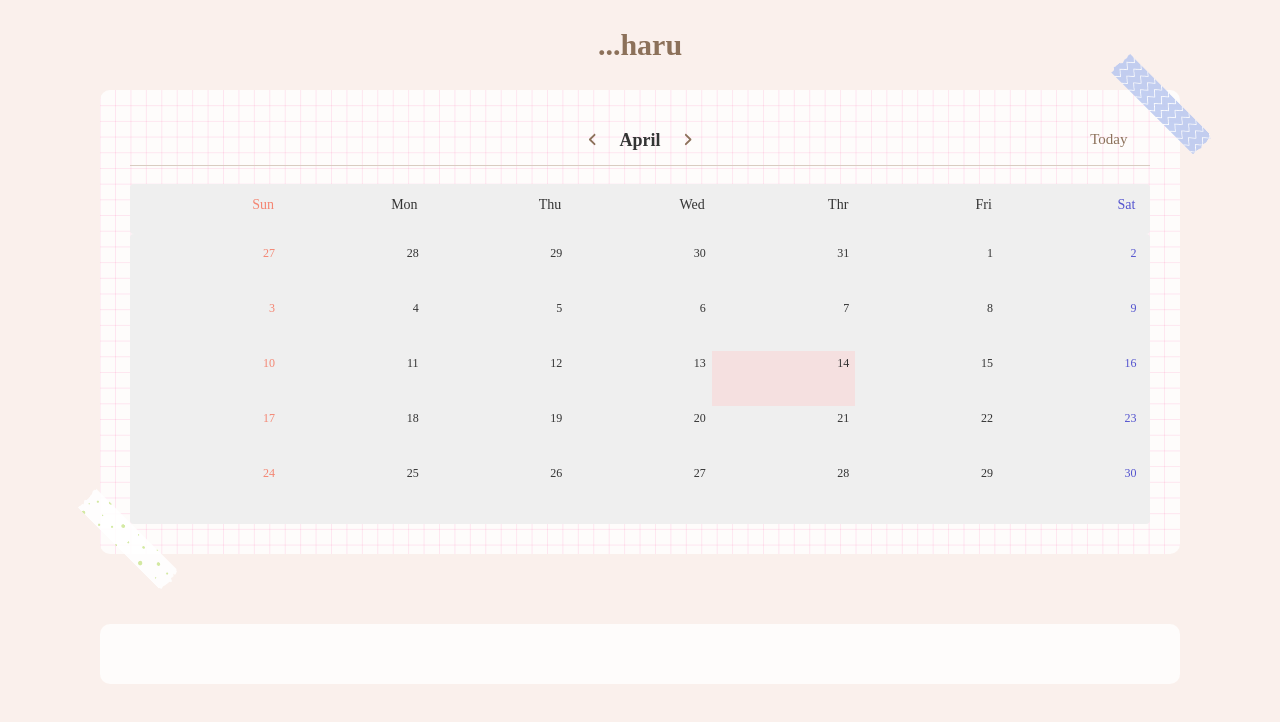
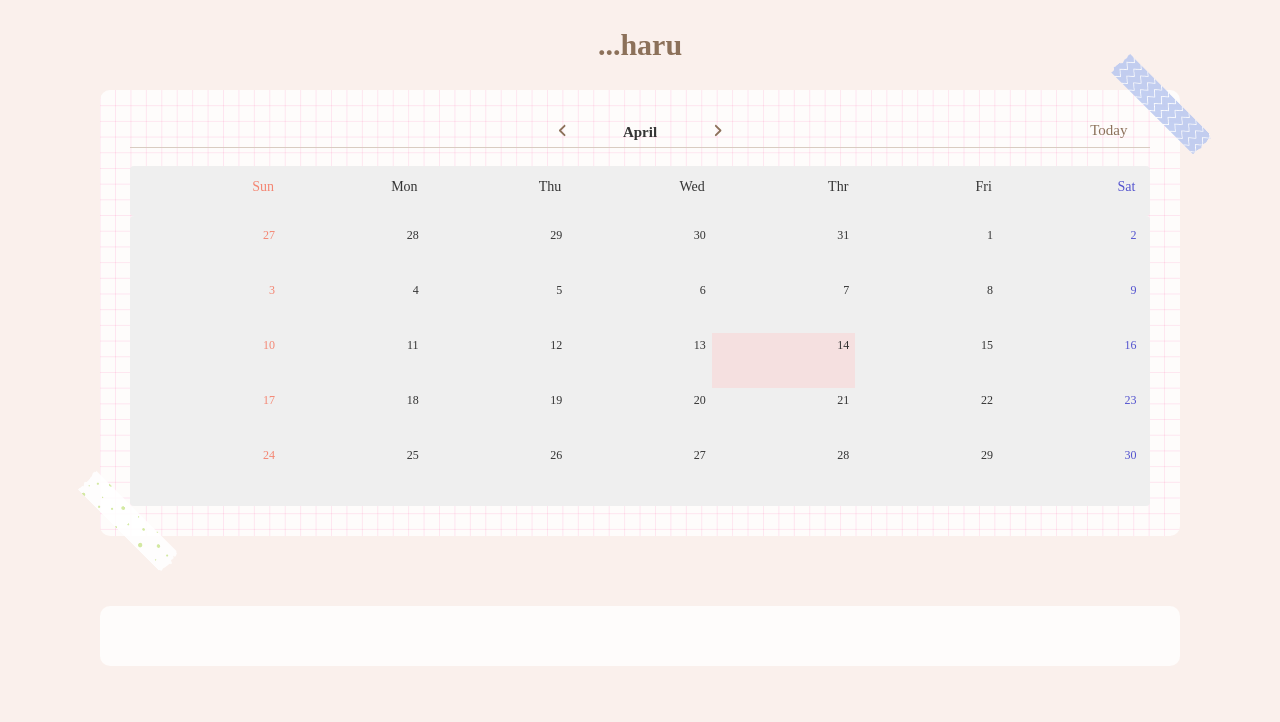
Before and after one commit to hotteokButler/haru-diary-app, a React (Create React App) app: page / in a window 1280 px wide. Shown: the top 722 px of the page. Built offline with nearby package versions, Linux system fonts and the light colour scheme; a web font is replaced by a local one.

Commit message:
Style: Wrapper overflow

```diff
--- a/src/components/calender.tsx
+++ b/src/components/calender.tsx
@@ -7,11 +7,14 @@ import { DayElem } from './day';
 
 const CalenderTitle = styled.h2`
   position: relative;
-  padding: 0.5em 1em;
   margin: 0 0 1em;
   font-size: 1.2rem;
   border-bottom: 1px solid ${(props) => props.theme.liBgColor};
   text-align: center;
+  & span {
+    display: inline-block;
+    width: 100px;
+  }
 `;
 
 const CalenderButton = styled.button`
@@ -116,7 +119,7 @@ const Calender = () => {
         <CalenderButton onClick={onChangeMonth} id="prevMonth">
           <i className="fa-solid fa-angle-left"></i>
         </CalenderButton>
-        {checkMonth(new Date(month).getMonth())}
+        <span>{checkMonth(new Date(month).getMonth())}</span>
         <CalenderButton onClick={onChangeMonth} id="nextMonth">
           <i className="fa-solid fa-angle-right"></i>
         </CalenderButton>
--- a/src/components/main.tsx
+++ b/src/components/main.tsx
@@ -10,6 +10,7 @@ const MainWrap = styled.div`
   min-width: 320px;
   max-width: 1200px;
   margin: 0 auto;
+  overflow: hidden;
 `;
 const Header = styled.header`
   position: relative;
```
